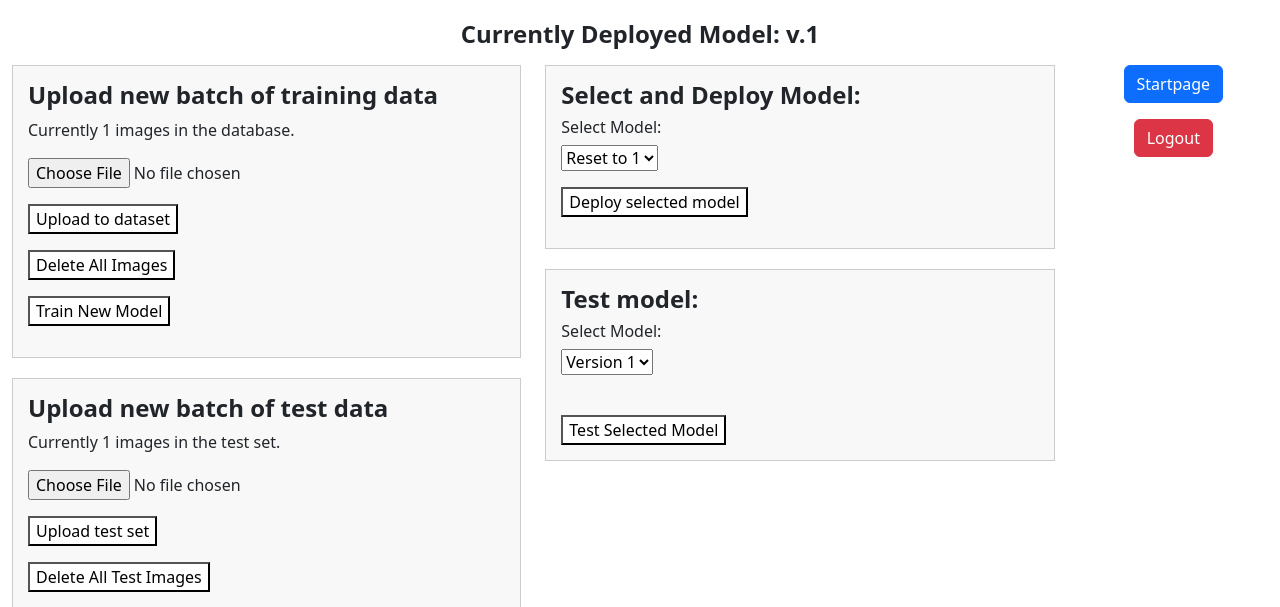
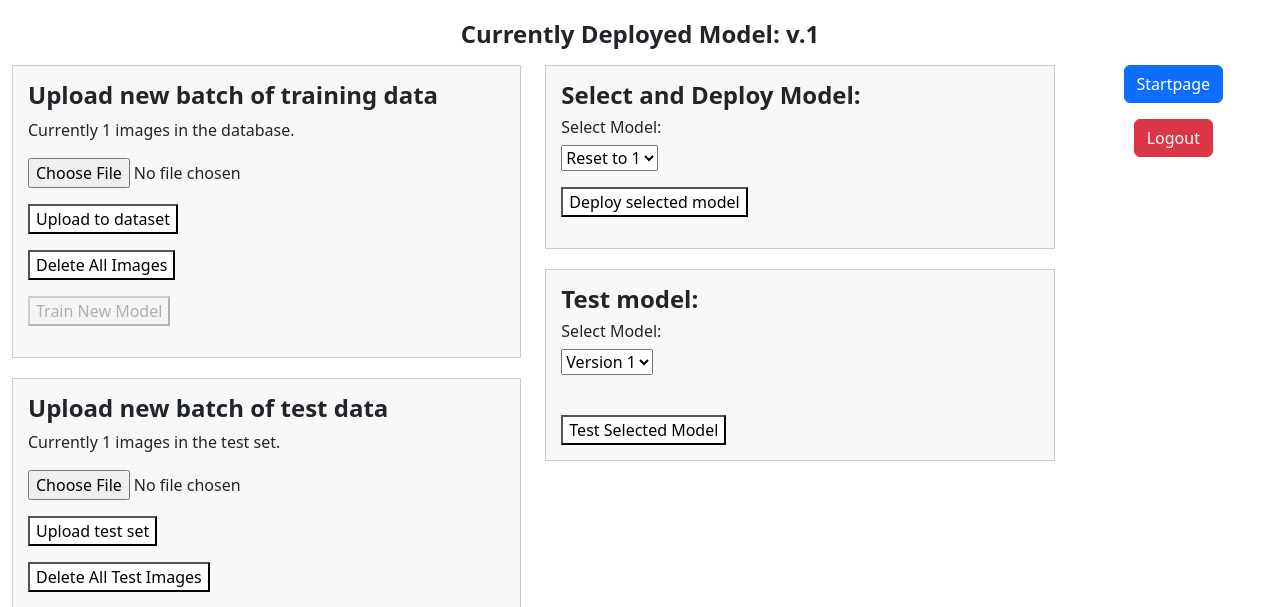
Before and after one commit to harring/FruitScan-AI, a Django app: page /admin_view in a window 1280 px wide. Shown: the top 607 px of the page. Run offline with Django 4.2, Linux system fonts and the light colour scheme; a user stored in the database is signed in; tables that the repository leaves empty hold one stand-in row (values such as "Sample post"); some libraries are stand-ins or nearby versions.

Commit message:
Issue #24. Add check on size of dataset for button train new model

```diff
--- a/FruitScan/fruitscanapp/templates/admin_view.html
+++ b/FruitScan/fruitscanapp/templates/admin_view.html
@@ -32,8 +32,13 @@
                     {% csrf_token %}
                     <button id="delete_images" type="submit" class="button mt-3" style="cursor: pointer;">Delete All Images</button>
                 </form>
-                <form action="/train_model" method="get">
-                    <button id="train_new_model" type="submit" class="button mt-3 mb-3" style="cursor: pointer;">Train New Model</button>
+                <form action="{% url 'train_model_view' %}" method="post">
+                    {% csrf_token %}
+                    {% if fruitscanapp_imagedata_count > 100 %}
+                    <button id="train_new_model" type="submit" class="button mt-3 mb-3">Train New Model</button>
+                    {% else %}
+                    <button type="submit" class="mt-3 mb-3" disabled>Train New Model</button>
+                    {% endif %}
                 </form>
             </div>
             <div class="data-section">
```
